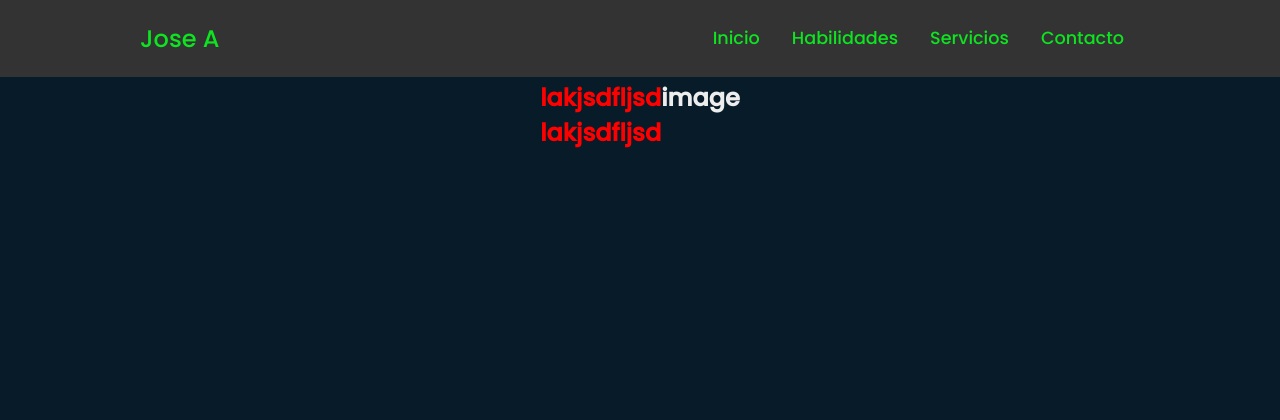
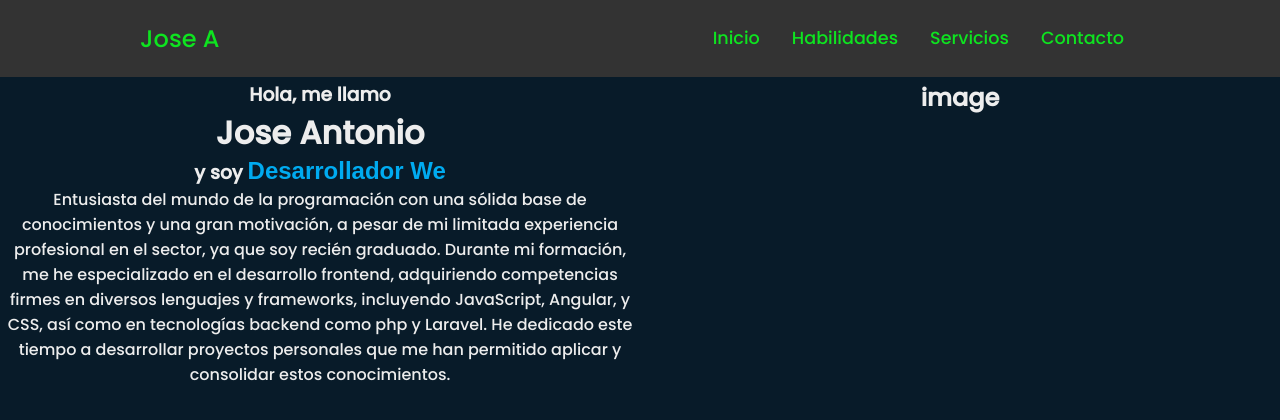
Before and after one commit to joseaholgado/Portfolio_react, a React (Create React App) app in the folder portfolio/: page / in a window 1280 px wide. Shown: the top 420 px of the page. Built offline with nearby package versions, Linux system fonts and the light colour scheme.

Commit message:
Upload: I create new component mechanicalKeyboard
I create a component that it do effect mechanic writting

```diff
--- a/portfolio/src/components/Section1/MechanicalKeyboard/MechanicalKeyboard.jsx
+++ b/portfolio/src/components/Section1/MechanicalKeyboard/MechanicalKeyboard.jsx
@@ -1,13 +1,57 @@
-import React from 'react'
+import React, { useState, useEffect } from 'react'
 import './MechanicalKeyboard.scss'
 
-const MechanicalKeyboard =() => {
+
+// FUnction that handles the writting and deleting of the text
+const writeRemove = (textos, setText, indexTexto = 0, indexCharacter = 0) => {
+  const currentText = textos[indexTexto]
+
+  // To write the text
+  if (indexCharacter < currentText.length) {
+    setText(currentText.substring(0, indexCharacter + 1));
+    setTimeout(() => {
+      writeRemove(textos, setText, indexTexto, indexCharacter + 1);
+    }, 200)
+  } else {
+    // When it finishes writing, wait and then delete
+    setTimeout(() => {
+      remove(textos, setText, indexTexto, indexCharacter);
+    }, 2000)
+  }
+}
+
+// Function that handles the deletion of the text
+const remove = (textos, setText, indexTexto, indexCharacter) => {
+  if (indexCharacter >= 0) {
+    setText(textos[indexTexto].substring(0, indexCharacter));
+    setTimeout(() => {
+      remove(textos, setText, indexTexto, indexCharacter - 1);
+    }, 50)
+  } else {
+    // When it finishes deleting, wait and then write the next text
+    setTimeout(() => {
+      const siguienteIndexTexto = (indexTexto + 1) % textos.length;
+      writeRemove(textos, setText, siguienteIndexTexto, 0);
+    }, 1000)
+  }
+}
+
+const MechanicalKeyboard = () => {
+  const [text, setText] = useState('') // State that show the text
+  const rotatingTexts = ['Desarrollador Web', 'Entusiasta de la Programación', 'Full-Stack Developer']
+
+
+  useEffect(() => {
+    writeRemove(rotatingTexts, setText)
+  }, [])
+
   return (
-        <div className="MechanicalKeyboard" >
+    <div className="mechanicalKeyboard">
       <h3>Hola, me llamo</h3>
       <h1>Jose Antonio</h1>
-                <h3>y soy <span id="dw"></span></h3>
-                <p>Entusiasta del mundo de la programación con una sólida base de conocimientos y una gran motivación,
+      <h3>y soy <span className='mechanicalKeyboard__text'>{text}</span></h3>
+      <p>
+        Entusiasta del mundo de la programación con una sólida base de conocimientos y una gran motivación,
         a pesar de mi limitada experiencia profesional en el sector, ya que soy recién graduado. Durante mi
         formación, me he especializado en el desarrollo frontend, adquiriendo competencias firmes en diversos
         lenguajes y frameworks, incluyendo JavaScript, Angular, y CSS, así como en tecnologías backend como php y Laravel.
@@ -15,8 +59,7 @@ const MechanicalKeyboard =() => {
         conocimientos.
       </p>
     </div>
-
-
   )
 }
+
 export default MechanicalKeyboard
--- a/portfolio/src/components/Section1/MechanicalKeyboard/MechanicalKeyboard.scss
+++ b/portfolio/src/components/Section1/MechanicalKeyboard/MechanicalKeyboard.scss
@@ -0,0 +1,21 @@
+@import '../../../styles/main.scss';
+
+.mechanicalKeyboard{
+    h2{
+        color:$primary-color;
+    }
+    &__text{
+        color: $secondary-color;
+        font-family: 'Poopins-Thin', sans-serif;
+        font-size: x-large;
+    }
+}
+@media   (max-width: 768px){
+    .mechanicalKeyboard{
+
+        h2{
+            color:blue
+    }
+
+}
+}
--- a/portfolio/src/components/Section1/Section1.jsx
+++ b/portfolio/src/components/Section1/Section1.jsx
@@ -1,12 +1,12 @@
 import React from 'react'
 import './Section1.scss'
+import  MechanicalKeyboard from './MechanicalKeyboard/MechanicalKeyboard.jsx'
 
 const Section1 =() => {
     return (
         <div className="section1" id="section1">
             <div className="section1__text">
-                <h2>lakjsdfljsd</h2>
-                <h2>lakjsdfljsd</h2>
+                <MechanicalKeyboard/>
             </div>
             <div className="section1__image">
                 <h2>image</h2>
--- a/portfolio/src/components/Section1/Section1.scss
+++ b/portfolio/src/components/Section1/Section1.scss
@@ -5,14 +5,13 @@
     display: flex;
 
     &__text {
-        display: flex;
+        flex: 1 1 50%;
         flex-direction: column;
-      h2 {
-        color: red;
-      }
+        justify-content: center;
+
     }
 
     &__image {
-
+        flex: 1 1 50%;
     }
   }
--- a/portfolio/src/styles/_variables.scss
+++ b/portfolio/src/styles/_variables.scss
@@ -1,2 +1,3 @@
 // src/styles/variables.scss
 $primary-color: #0ee420;
+$secondary-color: #00abf0;
```
Lines whose indentation alone changed are shown as unchanged.
